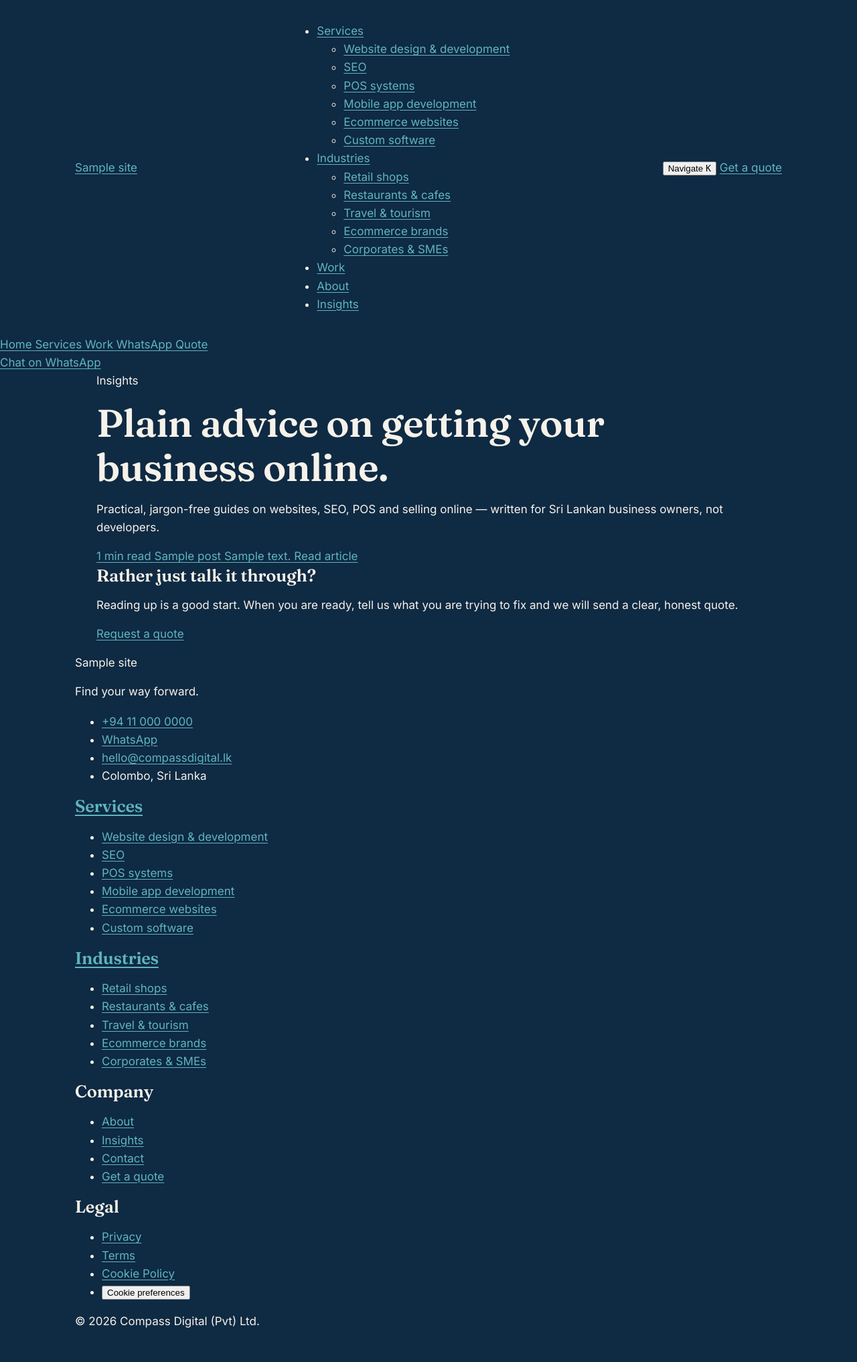
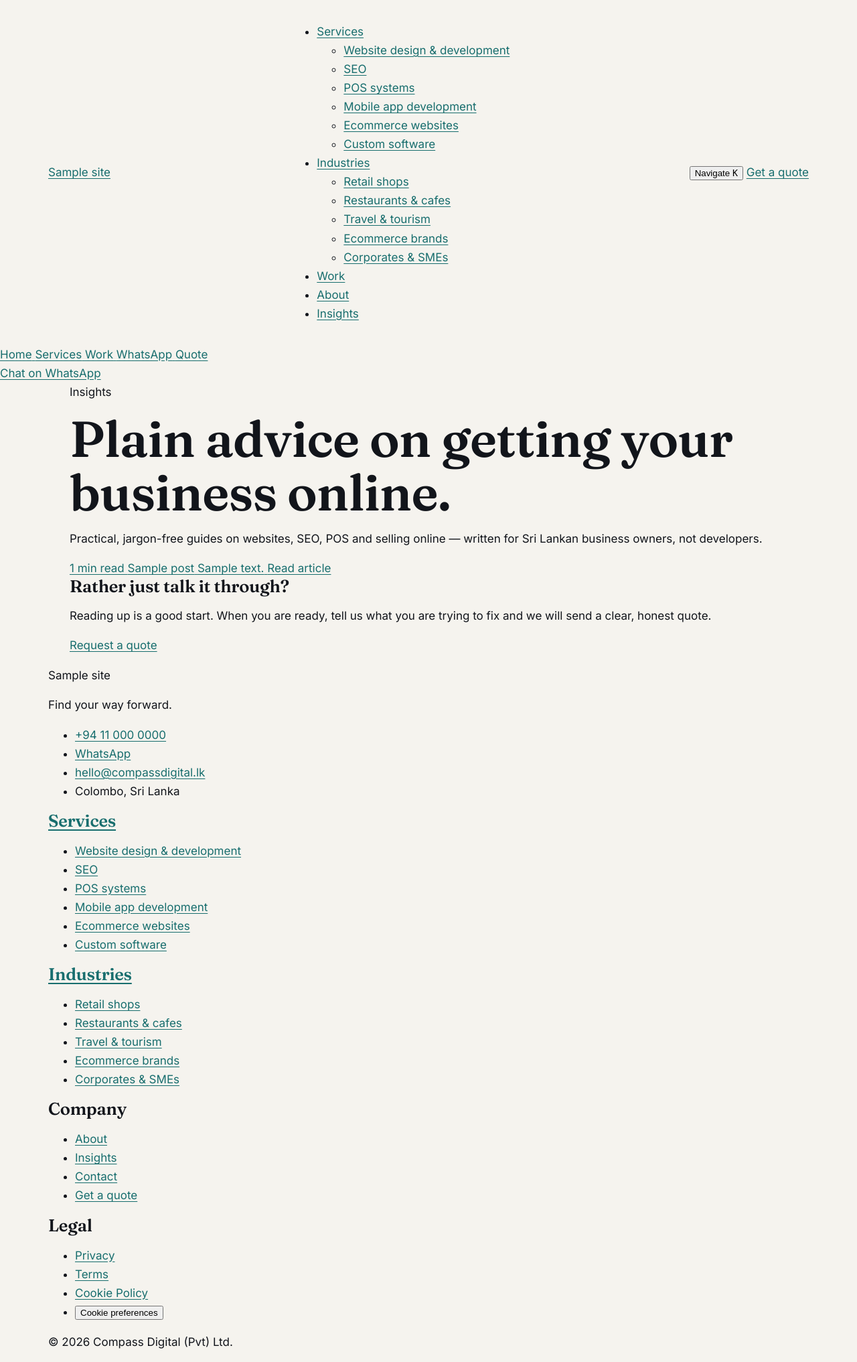
Before and after one commit to Compass-Digital-SL/compass-digital-site, a WordPress theme: template theme/home.php in a window 1280 px wide. Shown: the whole page at 67% size. Before the commit the page ends 1982 px from the top, so only its background shows below. Run offline with PHP 8.4 and a stand-in for WordPress, Linux system fonts and the light colour scheme; the site name, menu and one post (Sample post) are stand-ins, and other content is empty; some libraries are stand-ins or nearby versions.

Commit message:
feat(theme): v2 design tokens with light theme and visitor accent picker
Near-black dark-first palette with a light theme (system preference or the
header toggle), teal accent, AA-checked contrast. The visitor's theme and
accent choice are re-applied before first paint by a tiny inline script.

Co-Authored-By: Claude Opus 5.5 <noreply@anthropic.com>

```diff
--- a/theme/assets/src/css/tokens.css
+++ b/theme/assets/src/css/tokens.css
@@ -1,55 +1,91 @@
-/* Design tokens — single source of truth for runtime CSS.
-   Dark-first design system (see docs/DESIGN.md). Mirrors docs/BRAND.md + theme.json. */
+/* Design tokens v2 — single source of truth for runtime CSS.
+   Premium redesign (Task 24): near-black, dark-first, with a light theme and a
+   teal accent the visitor can re-tint. See docs/DESIGN.md for the contrast table.
+
+   Theme switching: dark values live on bare :root. Light values apply when the
+   visitor's system asks for light (and they have not picked dark), or when they
+   pick light with the header toggle (data-theme on <html>, set before first paint
+   by the inline script in inc/theme-mode.php). Both light blocks must stay equal. */
 
 :root {
-  /* --- Brand palette --- */
+  color-scheme: dark;
+
+  /* --- Raw palette (dark) --- */
+  --bg: #0a0c10;            /* page */
+  --bg-2: #0f1217;          /* raised band / footer */
+  --bg-3: #151922;          /* cards */
+  --ink: #f6f2ea;           /* headings — 17.3:1 on --bg */
+  --ink-body: #c9ced6;      /* running text — 12.5:1 */
+  --ink-muted: #a9b0bb;     /* secondary text — 8.6:1 on --bg, 7.7:1 on --bg-3 */
+  --ink-subtle: #8e96a3;    /* labels / meta only — 6.3:1 on --bg, 5.6:1 on --bg-3 */
+
+  /* Accent (teal by default; the visitor's pick overrides these four) */
+  --accent: #309393;        /* accent text, rules, icons — 5.4:1 on --bg */
+  --accent-2: #64aeae;      /* links, hover text — 7.8:1 on --bg */
+  --accent-fill: #1c8282;   /* button fill — white label 4.6:1 */
+  --accent-fill-2: #187070; /* button hover — white label 5.9:1 */
+
+  /* --- Legacy palette names (kept so older rules resolve to the new look) --- */
   --color-navy: #0f2a43;
-  --color-brass: #c9a24b;
-  --color-ivory: #f6f2ea;
-  --color-teal: #2f7f86;
-  --color-ink: #1b1f24;
+  --color-navy-700: #0b2033;
+  --color-ink: #0a0c10;
+  --color-ivory: var(--ink);
+  --color-brass: var(--accent);
+  --color-teal: var(--accent-fill);
+  --color-teal-300: var(--accent-2);
 
-  /* --- Derived --- */
-  --color-navy-700: #0b2033; /* darker navy — header / card base */
-  --color-teal-300: #5fb5bd; /* brightened teal — links/text on dark (AA) */
+  /* --- Semantic --- */
+  --surface: var(--bg);
+  --surface-2: var(--bg-3);
+  --surface-sunken: var(--bg-2);
+  --surface-light: #f6f2ea;
 
-  /* --- Semantic (dark base) --- */
-  --surface: var(--color-navy);
-  --surface-2: var(--color-navy-700);
-  --surface-sunken: var(--color-ink);
-  --surface-light: var(--color-ivory);
+  --text: var(--ink);
+  --text-body: var(--ink-body);
+  --text-muted: var(--ink-muted);
+  --text-subtle: var(--ink-subtle);
+  --text-on-light: #12151b;
 
-  --text: var(--color-ivory);
-  --text-muted: #b9c2cc;
-  --text-on-light: var(--color-ink);
+  --accent-text: #fff;      /* text on --accent-fill */
+  --secondary: var(--accent-2);
+  --link: var(--accent-2);
+  --focus: var(--accent-2);
 
-  --accent: var(--color-brass);
-  --accent-text: var(--color-navy); /* text on a brass fill */
-  --secondary: var(--color-teal-300);
-  --link: var(--color-teal-300);
-  --focus: var(--color-brass);
+  --danger: #e4867a;        /* error borders */
+  --danger-text: #f0a79c;   /* error text — 9.6:1 on --bg */
 
-  --border: color-mix(in srgb, var(--color-ivory) 14%, transparent);
-  --border-strong: color-mix(in srgb, var(--color-ivory) 24%, transparent);
+  --border: color-mix(in srgb, var(--ink) 9%, transparent);
+  --border-strong: color-mix(in srgb, var(--ink) 16%, transparent);
 
-  /* --- Glass (restrained: header, hover cards, command menu; ≤3 per viewport) --- */
-  --glass-bg: color-mix(in srgb, #fff 5%, transparent);
-  --glass-border: color-mix(in srgb, #fff 10%, transparent);
-  --glass-blur: 12px;
+  /* --- Atmosphere --- */
+  --glow-a: color-mix(in srgb, #1d4f7a 22%, transparent);
+  --glow-b: color-mix(in srgb, var(--accent-fill) 16%, transparent);
+  --shadow-color: rgb(0, 0, 0, 0.55);
+  --grain-opacity: 0.05;
+
+  /* --- Glass (header island, command menu, rail) --- */
+  --glass-bg: color-mix(in srgb, var(--bg) 62%, transparent);
+  --glass-border: var(--border-strong);
+  --glass-blur: 16px;
 
   /* --- Type families (generic keywords lowercased for Stylelint) --- */
   --font-sans: "Inter", "Inter Fallback", system-ui, -apple-system, "Segoe UI", roboto, helvetica, arial, sans-serif;
   --font-serif: "Fraunces", "Fraunces Fallback", georgia, cambria, "Times New Roman", serif;
 
-  /* --- Fluid type scale --- */
+  /* --- Fluid type scale (editorial: big, light serif headings) --- */
+  --fs-xs: 0.75rem;
   --fs-sm: clamp(0.875rem, 0.85rem + 0.1vw, 0.9375rem);
   --fs-base: clamp(1rem, 0.97rem + 0.15vw, 1.0625rem);
-  --fs-lg: clamp(1.25rem, 1.15rem + 0.5vw, 1.5rem);
-  --fs-xl: clamp(1.75rem, 1.5rem + 1.25vw, 2.5rem);
-  --fs-2xl: clamp(2.25rem, 1.8rem + 2.25vw, 3.75rem);
+  --fs-lede: clamp(1.06rem, 1rem + 0.35vw, 1.3rem);
+  --fs-lg: clamp(1.3rem, 1.1rem + 0.8vw, 1.8rem);
+  --fs-xl: clamp(2rem, 1.3rem + 2.8vw, 3.6rem);
+  --fs-2xl: clamp(2.5rem, 1.5rem + 4vw, 4.75rem);
+  --fs-hero: clamp(3.1rem, 1.4rem + 7.4vw, 8rem);
 
-  --lh-tight: 1.15;
-  --lh-base: 1.6;
+  --lh-tight: 1.06;
+  --lh-base: 1.65;
+  --tracking-display: -0.03em;
+  --tracking-label: 0.16em;
 
   /* --- Spacing (4px base) --- */
   --space-1: 0.25rem;
@@ -61,28 +97,89 @@
   --space-12: 3rem;
   --space-16: 4rem;
   --space-24: 6rem;
+  --section: clamp(5rem, 3rem + 8vw, 9rem);
 
   /* --- Layout --- */
   --content-width: 720px;
-  --wide-width: 1120px;
-  --gutter: clamp(1rem, 0.5rem + 2.5vw, 2rem);
+  --wide-width: 1200px;
+  --gutter: clamp(1.25rem, 0.5rem + 2.5vw, 2rem);
 
   /* --- Radii --- */
   --radius-sm: 0.375rem;
-  --radius: 0.625rem;
-  --radius-lg: 1rem;
+  --radius: 0.75rem;
+  --radius-lg: 1.25rem;
   --radius-pill: 999px;
 
-  /* --- Elevation (soft, cool) --- */
-  --shadow-1: 0 1px 2px rgb(5, 12, 20, 0.4);
-  --shadow-2: 0 8px 24px -8px rgb(5, 12, 20, 0.55);
-  --shadow-3: 0 20px 48px -12px rgb(5, 12, 20, 0.6);
+  /* --- Elevation --- */
+  --shadow-1: 0 1px 2px var(--shadow-color);
+  --shadow-2: 0 12px 28px -14px var(--shadow-color);
+  --shadow-3: 0 28px 60px -24px var(--shadow-color);
 
   /* --- Motion --- */
   --dur-fast: 150ms;
   --dur-mid: 300ms;
   --dur-slow: 600ms;
-  --ease: cubic-bezier(0.4, 0, 0.2, 1);
+  --ease: cubic-bezier(0.2, 0.7, 0.2, 1);
   --ease-out: cubic-bezier(0, 0, 0.2, 1);
   --ease-in-out: cubic-bezier(0.65, 0, 0.35, 1);
 }
+
+/* Light theme — system preference (unless the visitor picked dark). */
+@media (prefers-color-scheme: light) {
+  :root:not([data-theme="dark"]) {
+    color-scheme: light;
+    --bg: #f5f3ee;
+    --bg-2: #fff;
+    --bg-3: #ece8e0;
+    --ink: #12151b;          /* 17.4:1 on --bg */
+    --ink-body: #3a414c;     /* 9.9:1 */
+    --ink-muted: #4a515c;    /* 7.9:1 */
+    --ink-subtle: #5e6673;   /* 5.6:1 on --bg, 5.1:1 on --bg-3 */
+    --accent: #186e6e;       /* 5.4:1 on --bg */
+    --accent-2: #135c5c;
+    --accent-fill: #186e6e;  /* white label 6.0:1 */
+    --accent-fill-2: #135a5a;
+    --surface-2: var(--bg-2);
+    --surface-sunken: var(--bg-3);
+    --link: var(--accent);
+    --secondary: var(--accent);
+    --focus: var(--accent);
+    --glow-a: color-mix(in srgb, #1d4f7a 10%, transparent);
+    --glow-b: color-mix(in srgb, var(--accent-fill) 10%, transparent);
+    --shadow-color: rgb(18, 21, 27, 0.18);
+    --grain-opacity: 0.035;
+    --glass-bg: color-mix(in srgb, var(--bg) 72%, transparent);
+  --danger: #b42318;
+  --danger-text: #b42318; /* 5.9:1 on --bg */
+  }
+}
+
+/* Light theme — picked with the header toggle. Keep equal to the block above. */
+:root[data-theme="light"] {
+  color-scheme: light;
+  --bg: #f5f3ee;
+  --bg-2: #fff;
+  --bg-3: #ece8e0;
+  --ink: #12151b;
+  --ink-body: #3a414c;
+  --ink-muted: #4a515c;
+  --ink-subtle: #5e6673;
+  --accent: #186e6e;
+  --accent-2: #135c5c;
+  --accent-fill: #186e6e;
+  --accent-fill-2: #135a5a;
+  --surface-2: var(--bg-2);
+  --surface-sunken: var(--bg-3);
+  --link: var(--accent);
+  --secondary: var(--accent);
+  --focus: var(--accent);
+  --glow-a: color-mix(in srgb, #1d4f7a 10%, transparent);
+  --glow-b: color-mix(in srgb, var(--accent-fill) 10%, transparent);
+  --shadow-color: rgb(18, 21, 27, 0.18);
+  --grain-opacity: 0.035;
+  --glass-bg: color-mix(in srgb, var(--bg) 72%, transparent);
+  --danger: #b42318;
+  --danger-text: #b42318; /* 5.9:1 on --bg */
+}
+
+:root[data-theme="dark"] { color-scheme: dark; }
--- a/theme/assets/src/js/main.js
+++ b/theme/assets/src/js/main.js
@@ -4,6 +4,7 @@
 import "../css/main.css";
 import { initUI } from "./ui.js";
 import { initNavigation } from "./command-menu.js";
+import { initThemeMode } from "./theme-mode.js";
 
 // Lazy-load motion so its bundle is fetched only on pages that use it, and the
 // heavier hero module only on the home page.
@@ -51,6 +52,7 @@ function initQuote() {
 }
 
 function boot() {
+  initThemeMode();
   initNavigation();
   initUI();
   initMotion();
--- a/theme/functions.php
+++ b/theme/functions.php
@@ -14,7 +14,7 @@ define( 'COMPASS_URI', get_template_directory_uri() );
 /**
  * Load an include file from inc/.
  */
-foreach ( array( 'setup', 'cleanup', 'assets', 'fonts', 'perf', 'nav', 'styleguide', 'services-content', 'services', 'industries-content', 'industries', 'work', 'company', 'insights', 'quote', 'seo' ) as $compass_inc ) {
+foreach ( array( 'setup', 'cleanup', 'theme-mode', 'assets', 'fonts', 'perf', 'nav', 'styleguide', 'services-content', 'services', 'industries-content', 'industries', 'work', 'company', 'insights', 'quote', 'seo' ) as $compass_inc ) {
 	require COMPASS_DIR . "/inc/{$compass_inc}.php";
 }
 unset( $compass_inc );
--- /dev/null
+++ b/theme/inc/theme-mode.php
@@ -0,0 +1,27 @@
+<?php
+/**
+ * Theme mode (dark / light) and the visitor's accent colour.
+ *
+ * Both choices are made in the header (see assets/src/js/theme-mode.js) and kept
+ * in the visitor's own browser (localStorage). This tiny inline script re-applies
+ * them before first paint so a returning visitor never sees a flash of the
+ * default theme. With no saved choice, CSS follows the system setting.
+ *
+ * @package CompassDigital
+ */
+
+defined( 'ABSPATH' ) || exit;
+
+add_action(
+	'wp_head',
+	function () {
+		// The accent override is CSS this site generated itself (custom properties
+		// and color-mix only). It is still validated before use: a strict character
+		// whitelist plus a ban on url()/@import, so nothing else can be injected.
+		$js = <<<'JS'
+(function(){var d=document.documentElement;try{var t=localStorage.getItem('cd-theme');if(t==='light'||t==='dark')d.setAttribute('data-theme',t);var a=localStorage.getItem('cd-accent-css');if(a&&a.length<2000&&/^[\w\s:;{}()\[\]="#%.,@>*-]+$/.test(a)&&!/url|import|expression/i.test(a)){var s=document.createElement('style');s.id='compass-accent';s.textContent=a;document.head.appendChild(s);}}catch(e){}})();
+JS;
+		printf( "<script id=\"compass-theme-mode\">%s</script>\n", $js ); // phpcs:ignore WordPress.Security.EscapeOutput.OutputNotEscaped -- Static first-party script, no user input.
+	},
+	0
+);
```
Also changed, not shown: theme/assets/src/js/theme-mode.js (added, +219 -0 lines).
